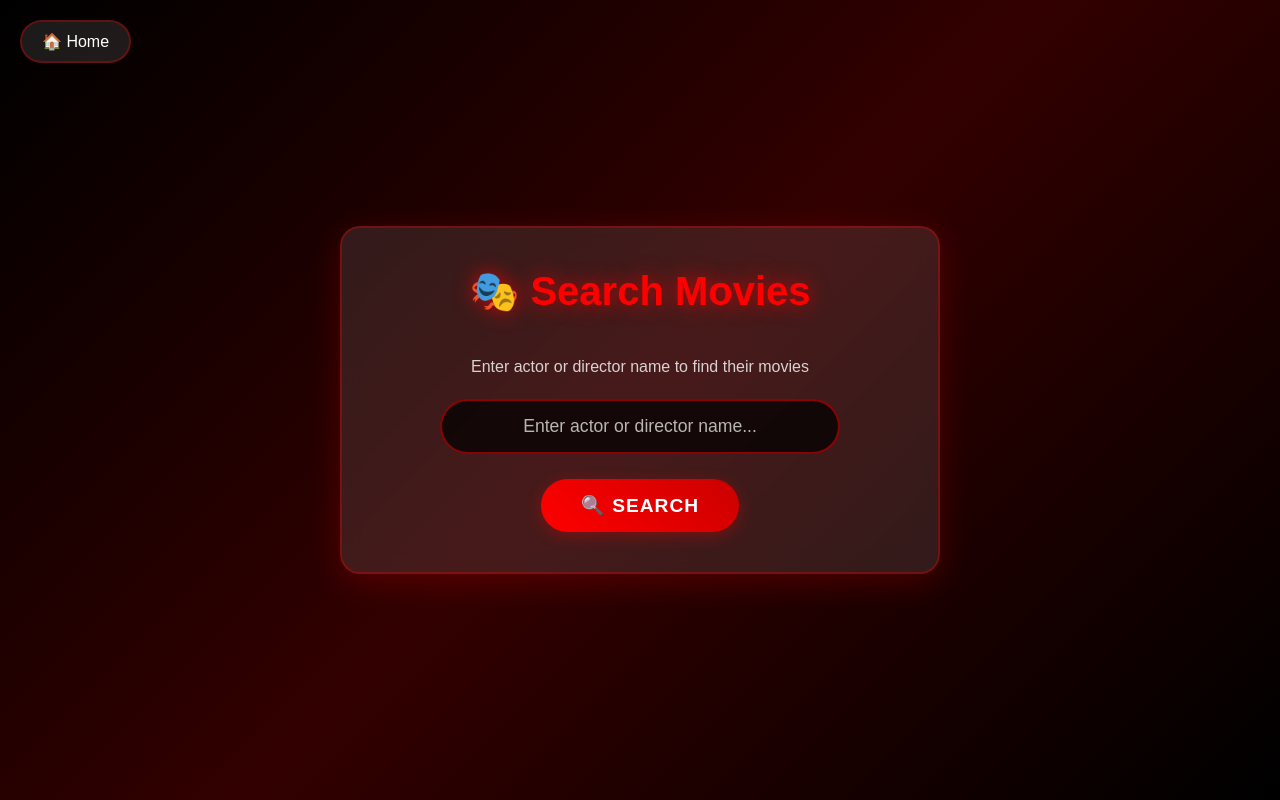
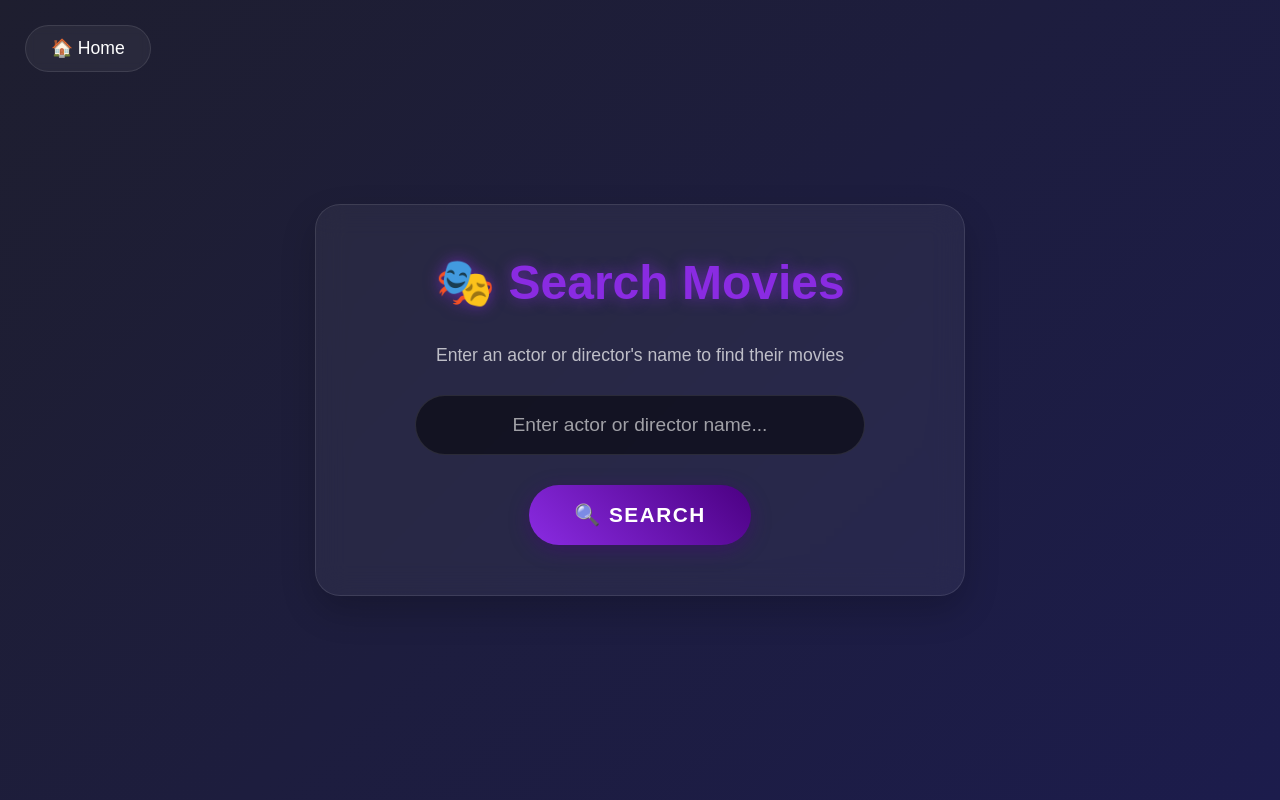
Before and after one commit to m-darawsheh/Movie_Recommend_System, a Flask app: page /get_movie in a window 1280 px wide. Run offline with Flask 3, Linux system fonts and the light colour scheme; parts of the project's set-up code (start-up, migrations or seed data) failed here and were passed over.

Commit message:
Refactor: Modernize the user interface
This commit completely revamps the user interface of the movie recommender application. The previous dark and aggressive red theme has been replaced with a more modern and visually appealing design.

The key changes include:

- A new color scheme based on a deep blue-purple gradient and accents of violet.
- Improved typography with the 'Poppins' font for better readability.
- A refined layout with better spacing, alignment, and a more intuitive user experience.
- The addition of subtle animations and transitions to make the interface more dynamic and engaging.
- New design elements, such as icons and gradients, to enhance the visual appeal of the application.

```diff
--- a/templates/input_page.html
+++ b/templates/input_page.html
@@ -12,8 +12,8 @@
             }
 
             body {
-                font-family: 'Arial', sans-serif;
-                background: linear-gradient(135deg, #000000 0%, #330000 50%, #000000 100%);
+                font-family: 'Poppins', sans-serif;
+                background: linear-gradient(135deg, #1e1e2f 0%, #1d1d3e 50%, #1c1c4c 100%);
                 min-height: 100vh;
                 display: flex;
                 flex-direction: column;
@@ -24,121 +24,119 @@
 
             .container {
                 text-align: center;
-                padding: 40px;
-                background: rgba(255, 255, 255, 0.1);
-                border-radius: 20px;
-                backdrop-filter: blur(10px);
-                border: 2px solid rgba(255, 0, 0, 0.3);
-                box-shadow: 0 8px 32px rgba(255, 0, 0, 0.2);
-                max-width: 600px;
+                padding: 50px;
+                background: rgba(255, 255, 255, 0.05);
+                border-radius: 25px;
+                backdrop-filter: blur(15px);
+                border: 1px solid rgba(255, 255, 255, 0.1);
+                box-shadow: 0 15px 35px rgba(0, 0, 0, 0.2);
+                max-width: 650px;
                 width: 90%;
+                animation: fadeIn 1s ease-out;
+            }
+
+            @keyframes fadeIn {
+                from { opacity: 0; transform: translateY(20px); }
+                to { opacity: 1; transform: translateY(0); }
             }
 
             h1 {
-                font-size: 2.5rem;
-                color: #ff0000;
-                text-shadow: 0 0 20px rgba(255, 0, 0, 0.7);
-                margin-bottom: 40px;
-                font-weight: bold;
+                font-size: 3rem;
+                color: #8a2be2;
+                text-shadow: 0 0 15px rgba(138, 43, 226, 0.6);
+                margin-bottom: 30px;
+                font-weight: 700;
             }
 
             .search-form {
                 display: flex;
                 flex-direction: column;
-                gap: 25px;
+                gap: 30px;
                 align-items: center;
             }
 
             .input-group {
                 position: relative;
                 width: 100%;
-                max-width: 400px;
+                max-width: 450px;
             }
 
             .search-input {
                 width: 100%;
-                padding: 15px 20px;
-                font-size: 1.1rem;
-                border: 2px solid rgba(255, 0, 0, 0.5);
+                padding: 18px 25px;
+                font-size: 1.2rem;
+                border: 1px solid rgba(255, 255, 255, 0.1);
                 border-radius: 50px;
-                background: rgba(0, 0, 0, 0.7);
+                background: rgba(0, 0, 0, 0.5);
                 color: white;
                 text-align: center;
-                transition: all 0.3s ease;
+                transition: all 0.4s ease;
                 outline: none;
+                font-family: 'Poppins', sans-serif;
             }
 
             .search-input::placeholder {
-                color: rgba(255, 255, 255, 0.7);
+                color: rgba(255, 255, 255, 0.6);
             }
 
             .search-input:focus {
-                border-color: #ff0000;
-                box-shadow: 0 0 20px rgba(255, 0, 0, 0.3);
-                background: rgba(0, 0, 0, 0.9);
+                border-color: #8a2be2;
+                box-shadow: 0 0 25px rgba(138, 43, 226, 0.4);
+                background: rgba(0, 0, 0, 0.7);
             }
 
             .search-btn {
-                background: linear-gradient(45deg, #ff0000, #cc0000);
+                background: linear-gradient(45deg, #8a2be2, #4b0082);
                 color: white;
                 border: none;
-                padding: 15px 40px;
-                font-size: 1.2rem;
+                padding: 18px 45px;
+                font-size: 1.3rem;
                 border-radius: 50px;
                 cursor: pointer;
-                transition: all 0.3s ease;
-                box-shadow: 0 4px 15px rgba(255, 0, 0, 0.3);
+                transition: all 0.4s ease;
+                box-shadow: 0 5px 20px rgba(75, 0, 130, 0.4);
                 text-transform: uppercase;
-                font-weight: bold;
-                letter-spacing: 1px;
-                min-width: 150px;
+                font-weight: 600;
+                letter-spacing: 1.5px;
+                min-width: 180px;
             }
 
             .search-btn:hover {
-                background: linear-gradient(45deg, #cc0000, #ff0000);
-                transform: translateY(-3px);
-                box-shadow: 0 6px 20px rgba(255, 0, 0, 0.5);
+                background: linear-gradient(45deg, #4b0082, #8a2be2);
+                transform: translateY(-5px);
+                box-shadow: 0 8px 25px rgba(75, 0, 130, 0.6);
             }
 
             .search-btn:active {
-                transform: translateY(-1px);
+                transform: translateY(-2px);
             }
 
             .back-btn {
                 position: absolute;
-                top: 20px;
-                left: 20px;
-                background: rgba(255, 255, 255, 0.1);
+                top: 25px;
+                left: 25px;
+                background: rgba(255, 255, 255, 0.05);
                 color: white;
-                border: 2px solid rgba(255, 0, 0, 0.3);
-                padding: 10px 20px;
+                border: 1px solid rgba(255, 255, 255, 0.1);
+                padding: 12px 25px;
                 border-radius: 25px;
                 text-decoration: none;
-                transition: all 0.3s ease;
-                font-size: 1rem;
+                transition: all 0.4s ease;
+                font-size: 1.1rem;
+                backdrop-filter: blur(5px);
             }
 
             .back-btn:hover {
-                background: rgba(255, 0, 0, 0.2);
-                border-color: #ff0000;
-                transform: translateY(-2px);
+                background: rgba(138, 43, 226, 0.2);
+                border-color: #8a2be2;
+                transform: translateY(-3px);
             }
 
             .instruction {
-                color: rgba(255, 255, 255, 0.8);
-                font-size: 1rem;
-                margin-bottom: 20px;
-                line-height: 1.5;
-            }
-
-            @keyframes pulse {
-                0% { box-shadow: 0 0 0 0 rgba(255, 0, 0, 0.7); }
-                70% { box-shadow: 0 0 0 10px rgba(255, 0, 0, 0); }
-                100% { box-shadow: 0 0 0 0 rgba(255, 0, 0, 0); }
-            }
-
-            .search-btn:hover {
-                animation: pulse 1.5s infinite;
+                color: rgba(255, 255, 255, 0.7);
+                font-size: 1.1rem;
+                margin-bottom: 25px;
+                line-height: 1.6;
             }
         </style>
     </head>
@@ -147,7 +145,7 @@
 
         <div class="container">
             <h1>🎭 Search Movies</h1>
-            <p class="instruction">Enter actor or director name to find their movies</p>
+            <p class="instruction">Enter an actor or director's name to find their movies</p>
 
             <form class="search-form" action="/get_movie_by_cast_name_or_character" method="post">
                 <div class="input-group">
```
Also changed, not shown: templates/index.html (+42 -45 lines), templates/results.html (+84 -71 lines).
